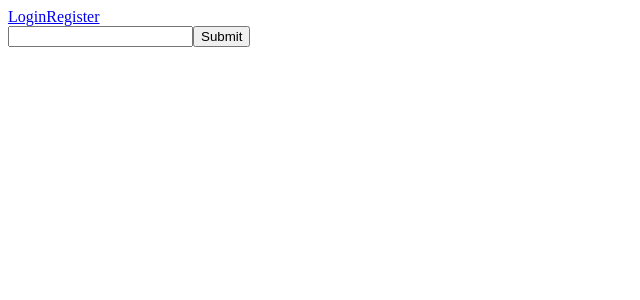
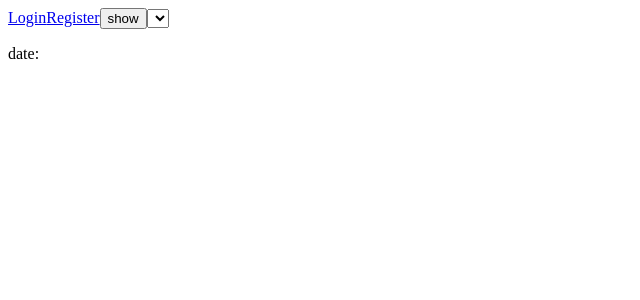
Before and after one commit to hantechnologies/veeaway, an Angular app in the folder travel/: page / in a window 1280 px wide. Shown: the top 300 px of the page, without its empty margins (0-640 px from the left). Built offline with nearby package versions, Linux system fonts and the light colour scheme.

Commit message:
not working date, array

```diff
--- a/travel/src/app/app.component.html
+++ b/travel/src/app/app.component.html
@@ -1,13 +1,19 @@
 
-  <a [routerLink]="['/Login']">Login</a>
-    <a [routerLink]="['/Register']">Register</a>
-
+  <a [routerLink]="['/login']">Login</a>
+  <a [routerLink]="['/register']">Register</a>
  <router-outlet> </router-outlet>
 
-<div>
-  <form >
-    <input type="text"   >
+  <button (click)="show=!show">{{show? 'hide' : 'show'}}</button>
+    <div *ngIf="show">
+      <p>
+        <label><input #big type="checkbox" name="size" (change)="0" checked>Big</label>
+        <label><input #small type="checkbox" name="size" (change)="0">Small</label>
+      </p>
 
-    <button ngSubmit="onSubmit()">Submit</button>
-  </form>
-</div>
+      <h3 *ngIf="big.checked">Big heading</h3>
+      <p *ngIf="small.checked">Small paragraph</p>
+    </div>
+<select (change)="onSelect($event.target.value)">
+  <option *ngFor="let of country" [value]="country.id" >{{country.name}}</option>
+</select>
+  <p> date:{{Date | date: 'dd:MM:yy'}}</p>
--- a/travel/src/app/app.component.ts
+++ b/travel/src/app/app.component.ts
@@ -1,4 +1,5 @@
 import { Component } from '@angular/core';
+
 
 @Component({
   selector: 'app-root',
@@ -7,19 +8,15 @@ import { Component } from '@angular/core';
   providers: [AppComponent]
 })
 export class AppComponent {
+  date: Date;
+  show = false;
 
-  ccode : string;
-  ccountry: string;
-  constructor() {
-  }
-  country = [
-    {id:'IND', name:'India'},
-    {id:'USA', name:'United states of america'},
-    {id:'CAN',name:'Canada'}];
 
-  onSubmit(){
-
-    console.log(this.ccountry.length);
-  }
-
+  country = [{id: 'IND', name: 'India'},
+    {id:'USA', name:'United States of America'},
+    {id:'AFR', name:'Africa'}
+    ];
+consructor() {
+  this.date = new Date();
 }
+}
--- a/travel/src/app/app.module.ts
+++ b/travel/src/app/app.module.ts
@@ -1,6 +1,8 @@
 import { BrowserModule } from '@angular/platform-browser';
 import { NgModule } from '@angular/core';
 import {RouterModule, Routes} from "@angular/router";
+import { FormsModule } from "@angular/forms";
+import { DatePipe} from "@angular/common";
 
 
 import { AppComponent } from './app.component';
@@ -14,7 +16,7 @@ import { CountrylistComponent } from './countrylist/countrylist.component';
 
 const routes : Routes = [
   { path: 'login', component: LoginComponent },
-  { path: 'register', component: RegisterComponent },
+  { path: 'register', component: RegisterComponent }
 
 ];
 
--- a/travel/src/app/test.directive.ts
+++ b/travel/src/app/test.directive.ts
@@ -1,8 +1,19 @@
-import { Directive, ElementRef, TemplateRef, Input, ViewContainerRef, HostListener} from '@angular/core';
+import { Directive, ElementRef, TemplateRef, Input, ViewContainerRef,HostBinding, HostListener} from '@angular/core';
 
 @Directive({
   selector: '[appTest]'
 })
 export class TestDirective {
 
+  constructor() {}
+  @HostBinding('class.open') get opened() {
+    return this.isOpen;
+  }
+  @HostListener('click') open() {
+    this.isOpen = true;
+  }
+  @HostListener('mouseleave') close() {
+    this.isOpen = false;
+  }
+  private isOpen = false;
 }
```
